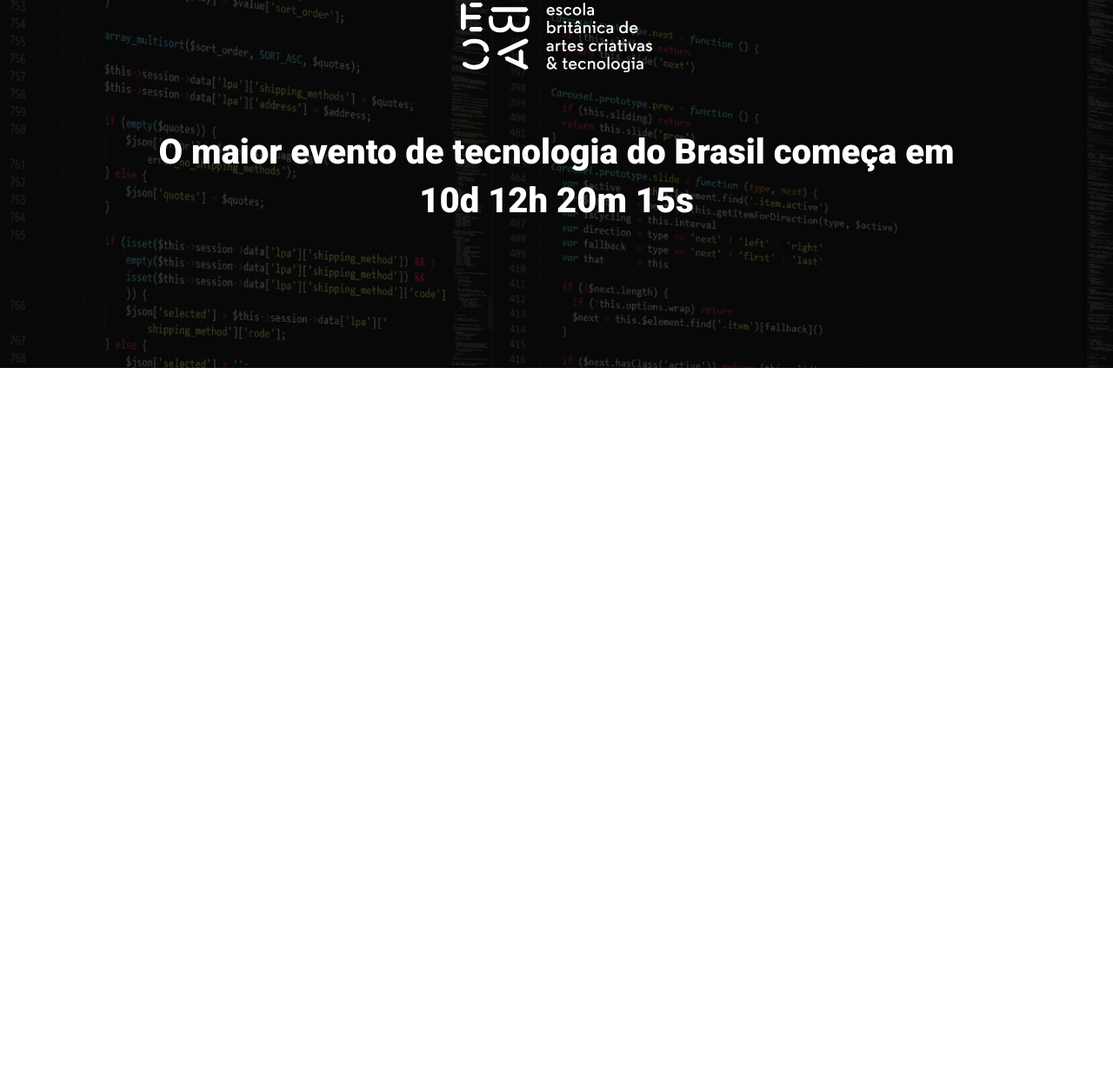
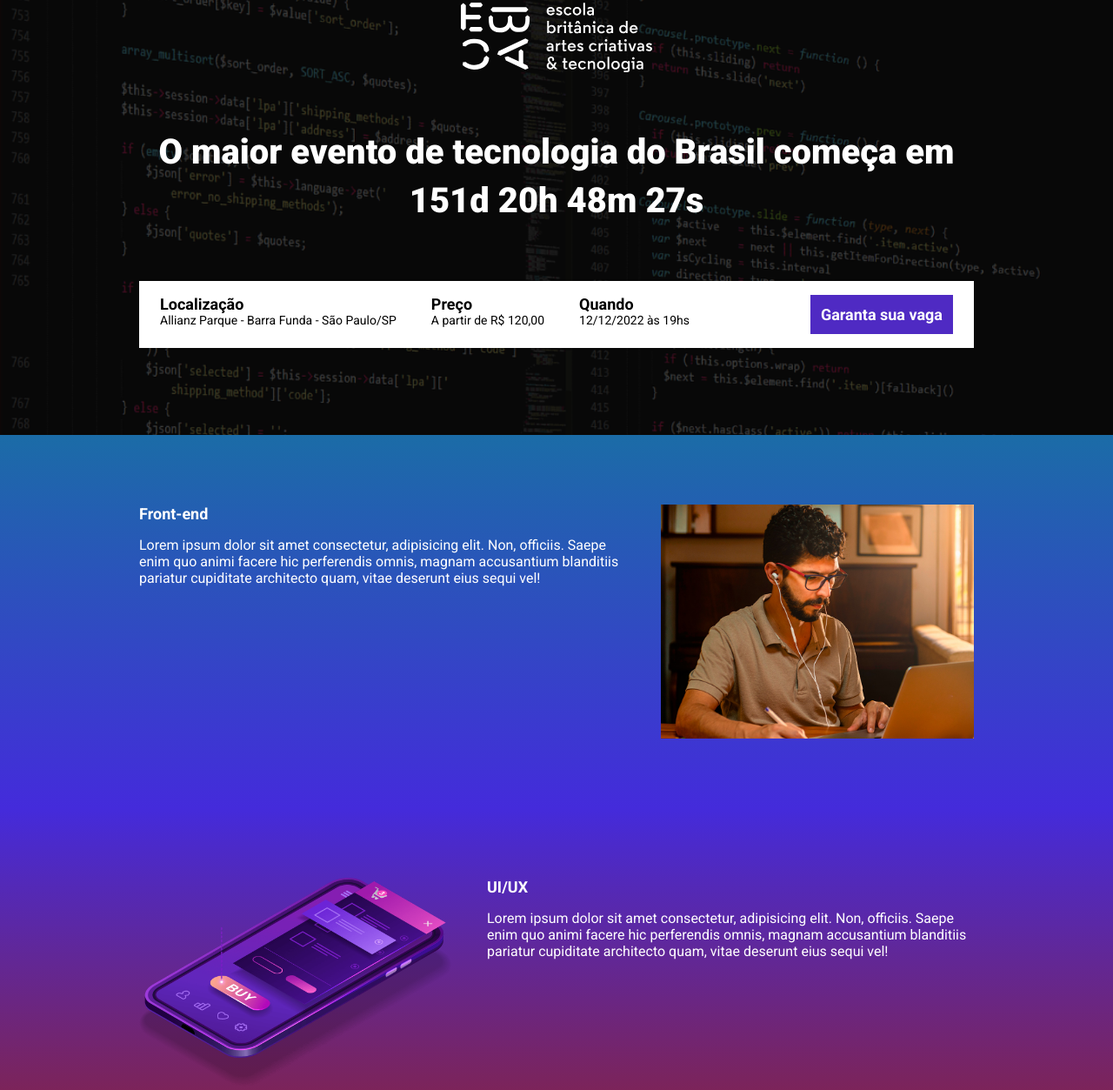
Before and after one commit to armandodcp/ebac_tech_talks, a website built with Parcel: page src/index.html in a window 1280 px wide. Shown: the part 61-1314 px from the top of the page at 87% size. Before the commit the page ends 800 px from the top, so only its background shows below. Built offline with nearby package versions, Linux system fonts and the light colour scheme.

Commit message:
criando a contagem regressiva

```diff
--- a/package.json
+++ b/package.json
@@ -2,9 +2,9 @@
   "name": "ebac_talks",
   "version": "1.0.0",
   "description": "",
-  "main": "index.js",
   "scripts": {
     "dev": "parcel src/index.html src/styles/main.scss src/scripts/main.js --no-cache",
+    "build": "parcel build src/index.html",
     "test": "echo \"Error: no test specified\" && exit 1"
   },
   "keywords": [],
--- a/src/index.html
+++ b/src/index.html
@@ -9,15 +9,95 @@
     <link rel="preconnect" href="https://fonts.gstatic.com" crossorigin>
     <link href="https://fonts.googleapis.com/css2?family=Roboto:wght@400;700;900&display=swap" rel="stylesheet">
     <link rel="stylesheet" href="styles/main.scss">
+    <link rel="stylesheet" href="https://unpkg.com/aos@next/dist/aos.css" />
 </head>
 
 <body>
     <header class="hero">
         <div class="container">
             <img class="hero__logo" src="./images/ebac_logo.svg" alt="EBAC">
-            <p class="hero__text">O maior evento de tecnologia do Brasil começa em 10d 12h 20m 15s</p>
+            <p class="hero__text">O maior evento de tecnologia do Brasil começa em <span id="contador"></span></p>
+            <div class="infos-bar">
+                <ul class="infos-bar__infos">
+                    <li class="infos-bar__infos__item">
+                        <b>Localização</b>
+                        Allianz Parque - Barra Funda - São Paulo/SP
+                    </li>
+                    <li class="infos-bar__infos__item">
+                        <b>Preço</b>
+                        A partir de R$ 120,00
+                    </li>
+                    <li class="infos-bar__infos__item">
+                        <b>Quando</b>
+                        12/12/2022 às 19hs
+                    </li>
+                </ul>
+                <a href="#" class="button button--primary">
+                    Garanta sua vaga
+                </a>
+            </div>
         </div>
     </header>
+    <section class="event event--frontend">
+        <div class="container" data-aos="fade-right">
+            <div class="event__details">
+                <h2 class="event__details__title">Front-end</h2>
+                <p class="event_details_description">
+                    Lorem ipsum dolor sit amet consectetur, adipisicing elit. Non, officiis. Saepe enim quo animi facere
+                    hic perferendis omnis, magnam accusantium blanditiis pariatur cupiditate architecto quam, vitae
+                    deserunt eius sequi vel!
+                </p>
+            </div>
+            <img class="event__image" src="./images/frontend.png" alt="Front-end">
+    </section>
+    <section class="event event--ui-ux event--image-left">
+        <div class="container" data-aos="fade-left">
+            <div class="event__details">
+                <h2 class="event__details__title">UI/UX</h2>
+                <p class="event_details_description">
+                    Lorem ipsum dolor sit amet consectetur, adipisicing elit. Non, officiis. Saepe enim quo
+                    animi facere
+                    hic perferendis omnis, magnam accusantium blanditiis pariatur cupiditate architecto quam,
+                    vitae
+                    deserunt eius sequi vel!
+                </p>
+            </div>
+            <img class="event__image" src="./images/ui-ux.png" alt="UI/UX">
+        </div>
+    </section>
+    <section class="event event--data-science">
+        <div class="container" data-aos="fade-right">
+            <div class="event__details">
+                <h2 class="event__details__title">Data Science</h2>
+                <p class="event_details_description">
+                    Lorem ipsum dolor sit amet consectetur, adipisicing elit. Non, officiis. Saepe enim quo
+                    animi facere
+                    hic perferendis omnis, magnam accusantium blanditiis pariatur cupiditate architecto quam,
+                    vitae
+                    deserunt eius sequi vel!
+                </p>
+            </div>
+            <img class="event__image" src="./images/data.png" alt="Data Science">
+        </div>
+    </section>
+    <section class="event event--backend event--image-left">
+        <div class="container" data-aos="fade-left">
+            <div class="event__details">
+                <h2 class="event__details__title">Back-end</h2>
+                <p class="event_details_description">
+                    Lorem ipsum dolor sit amet consectetur, adipisicing elit. Non, officiis. Saepe enim quo
+                    animi facere
+                    hic perferendis omnis, magnam accusantium blanditiis pariatur cupiditate architecto quam,
+                    vitae
+                    deserunt eius sequi vel!
+                </p>
+            </div>
+            <img class="event__image" src="./images/frontend.png" alt="Back-end">
+        </div>
+    </section>
+    </div>
+
+    <script src="https://unpkg.com/aos@next/dist/aos.js"></script>
     <script src="scripts/main.js"></script>
 </body>
 
--- a/src/scripts/main.js
+++ b/src/scripts/main.js
@@ -1 +1,27 @@
-console.log("Olá mundo!");
+AOS.init();
+
+const dataDoEvento = new Date("Dec 12, 2024 19:00:00");
+const timestampDoEvento = dataDoEvento.getTime();
+
+const contaAsHoras = setInterval(function () {
+    const agora = new Date();
+    const timestampAtual = agora.getTime();
+
+    const distanciaAteOEvento = timestampDoEvento - timestampAtual;
+
+    const diaEmMs = 1000 * 60 * 60 * 24;
+    const horaEmMs = 1000 * 60 * 60;
+    const MinutoEmMs = 1000 * 60;
+
+    const diasAteOEvento = Math.floor(distanciaAteOEvento / diaEmMs);
+    const horasAteOEvento = Math.floor((distanciaAteOEvento % diaEmMs) / horaEmMs);
+    const minutosAteOEvento = Math.floor((distanciaAteOEvento % horaEmMs) / MinutoEmMs);
+    const segundosAteOevento = Math.floor((distanciaAteOEvento % MinutoEmMs) / 1000);
+
+    document.getElementById('contador').innerHTML = `${diasAteOEvento}d ${horasAteOEvento}h ${minutosAteOEvento}m ${segundosAteOevento}s`
+
+    if (distanciaAteOEvento < 0) {
+        clearInterval(contaAsHoras);
+        document.getElementById('contador').innerHTML ='Evento expirado';
+    }
+}, 1000);
--- /dev/null
+++ b/src/styles/_event.scss
@@ -0,0 +1,64 @@
+@use 'variables';
+
+.event {
+    padding: 80px 0;
+
+    &--frontend {
+        background-image: linear-gradient(variables.$blue1,variables.$blue2);
+    }
+
+    &--ui-ux {
+        background-image: linear-gradient(variables.$blue2,variables.$pink);
+    }
+
+    &--data-science {
+        background-image: linear-gradient(variables.$pink,variables.$yellow);
+    }
+
+    &--backend {
+        background-image: linear-gradient(variables.$yellow,variables.$pink);
+    }
+
+    &--image-left {
+        .container {
+            flex-direction: row-reverse;
+        }
+    }
+
+    .container {
+        display: flex;
+        gap: 40px;
+    }
+
+    &__image {
+        max-width: 360px;
+    }
+
+    &__details {
+
+        &__title {
+            font-size: 18px;
+            font-weight: bold;
+            margin-bottom: 16px;
+        }
+
+        &__description {
+            line-height: 22px;
+        }
+    }
+
+    @media (max-width: 640px) {
+        .container {
+            display: block;
+        }
+
+        &__image {
+            width: 100%;
+        }
+
+        &__details {
+            margin-right: 0;
+            margin-bottom: 16px;
+        }
+    }
+}
--- a/src/styles/_hero.scss
+++ b/src/styles/_hero.scss
@@ -1,3 +1,5 @@
+@use 'variables';
+
 .hero {
     padding-top: 64px;
     padding-bottom: 100px;
@@ -17,7 +19,7 @@
         left: 0;
         width: 100%;
         height: 100%;
-        background-color: #000;
+        background-color: variables.$secondaryTextColor;
         content: '';
         opacity: .7;
 
--- /dev/null
+++ b/src/styles/_variables.scss
@@ -0,0 +1,7 @@
+$textColor: #fff;
+$secondaryTextColor: #000;
+$blue1: #1b6ca7;
+$blue2: #442bdb;
+$pink: #89223b;
+$yellow: #9c791d;
+$purple: #4f2ac3;
--- /dev/null
+++ b/src/styles/components/_buttons.scss
@@ -0,0 +1,25 @@
+@use '../variables';
+
+.button {
+    padding: 12px;
+    font-size: 18px;
+    font-weight: bold;
+    text-decoration: none;
+    flex-direction: column;
+    white-space: nowrap;
+
+    &--primary {
+        color: variables.$textColor;
+        background-color: variables.$purple;
+    }
+
+    @media (max-width: 640px) {
+        display: block;
+        width: 100%;
+    }
+
+    @media (max-width: 1024px) {
+        display: flex;
+        align-items: center;
+    }
+}
--- /dev/null
+++ b/src/styles/components/_infos_bar.scss
@@ -0,0 +1,42 @@
+@use '../variables';
+
+.infos-bar {
+    padding: 16px 24px;
+    background-color: variables.$textColor;
+    display: flex;
+    justify-content: space-between;
+
+    &__infos {
+        display: flex;
+        gap: 40px;
+
+        &__item {
+            font-size: 14px;
+            color: variables.$secondaryTextColor;
+
+            b {
+                color: variables.$secondaryTextColor;
+                font-size: 18px;
+                display: block;
+            }
+        }
+    }
+
+    @media (max-width: 640px) {
+        display: block;
+
+        &__infos {
+            display: block;
+
+            &__item {
+                margin-bottom: 24px;
+            }
+        }
+    }
+
+    @media (max-width: 1024px) {
+        &__infos {
+            gap: 16px;
+        }
+    }
+}
--- a/src/styles/main.scss
+++ b/src/styles/main.scss
@@ -1,11 +1,16 @@
 @use 'hero';
+@use 'components/infos_bar';
+@use 'components/buttons';
+@use 'event';
+@use 'variables';
 
 * {
     margin: 0;
     padding: 0;
     box-sizing: border-box;
     font-family: 'Roboto', sans-serif;
-    color: #fff;
+    color: variables.$textColor;
+    list-style: none;
 }
 
 .container {
```
